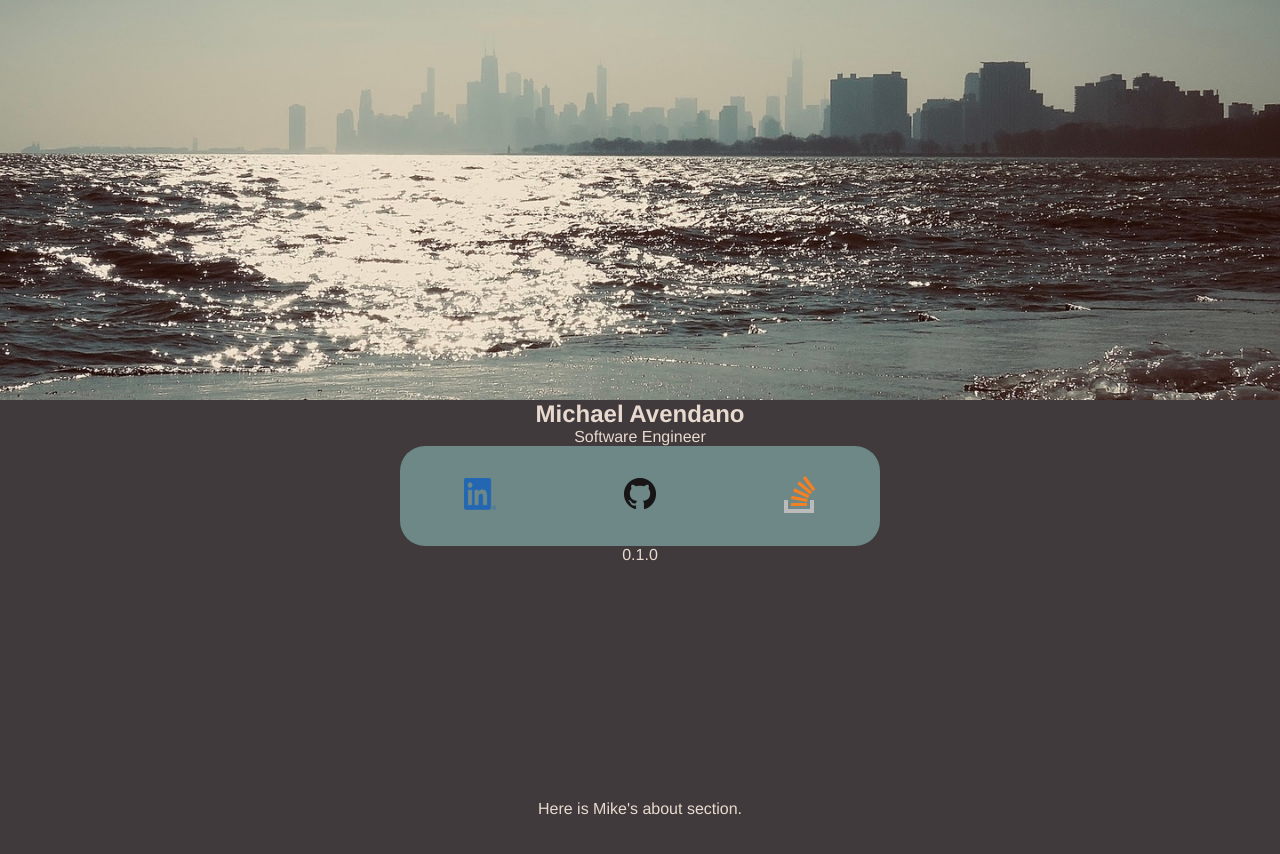
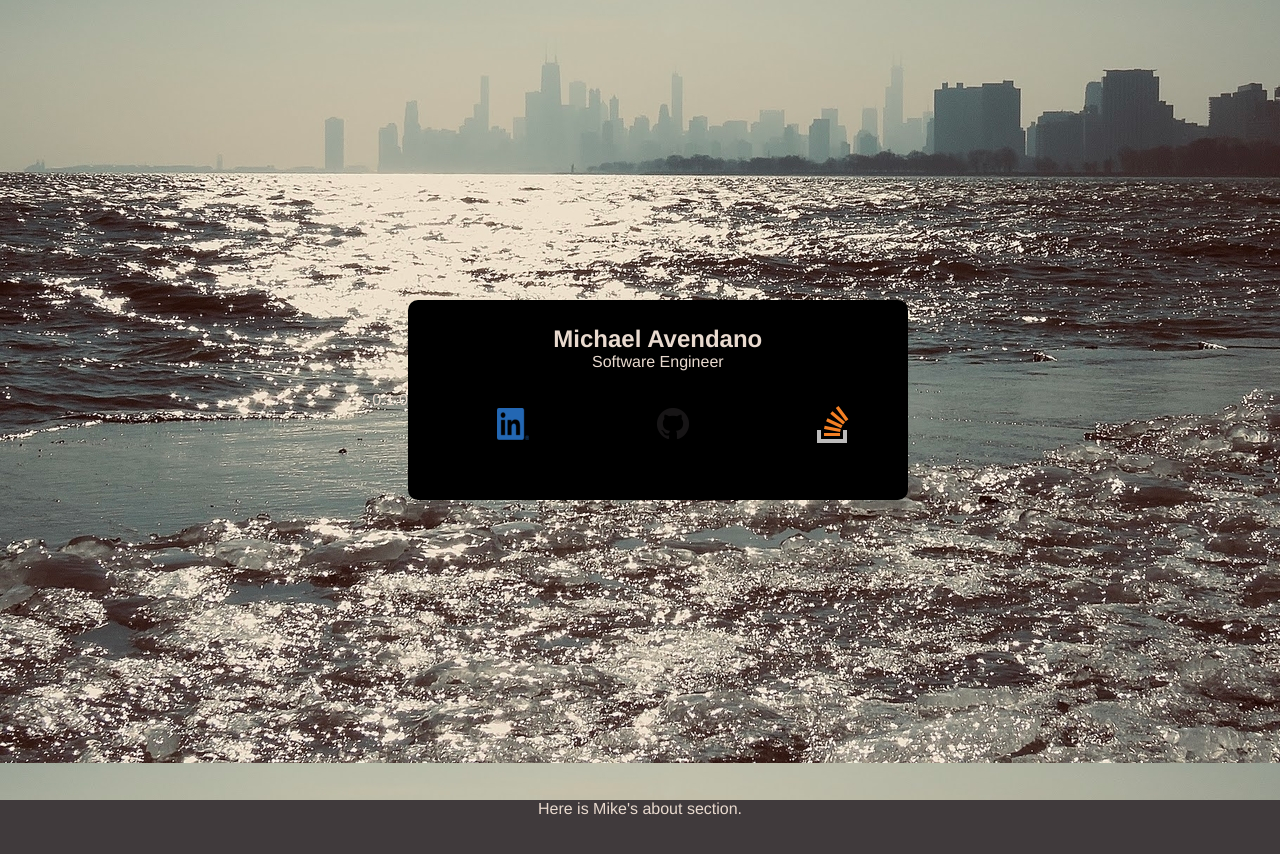
Before and after one commit to avenmia/PersonalWebsite, a Vue app: page / in a window 1280 px wide. Shown: the top 854 px of the page. Built offline with nearby package versions, Linux system fonts and the light colour scheme.

Commit message:
Updating homepage styles

```diff
--- a/src/components/sections/HomeSection.vue
+++ b/src/components/sections/HomeSection.vue
@@ -1,6 +1,8 @@
 <template>
   <div class="homesection">
-    <div class="banner"></div>
+  <link rel="stylesheet" href="path/to/font-awesome/css/font-awesome.min.css">
+      <div class="home-container">
+        <div class="home-container-section">
           <h1>Michael Avendano</h1>
           <p>Software Engineer</p>
           <div class="links">
@@ -22,6 +24,8 @@
               >
             </a>
           </div>
+        </div>
+      </div>
     <p>{{ version }}</p>
   </div>
 </template>
@@ -39,15 +43,24 @@ export default {
 
 <style scoped>
 
-.banner {
-  height: 50%;
-  width: 100%;
-  background-image: url("../../assets/1440x763ChiSkyline.jpg");
-  background-repeat: no-repeat;
-  background-size: cover;
+.home-container-section {
+  margin: 5%;
+}
+
+.home-container {
+  background: black;
+  order: 1;
+  width: 500px;
+  height: 200px;
+  border-radius: 10px;
+
 }
 
 .homesection {
+  display: flex;
+  justify-content: center;
+  align-items: center;
+  background-image: url("../../assets/1440x763ChiSkyline.jpg");
   height: 100%;
 }
 
@@ -72,11 +85,10 @@ a {
 
 .links {
   display: inline-flex;
-  background-color: #6D8886;
-  height: 100px;
-  border-radius: 25px;
   justify-content: center;
   align-items: center;
+  height: 50px;
+  margin-top: 30px;
 }
 
 .links:nth-child()
```
Lines whose indentation alone changed are shown as unchanged.
